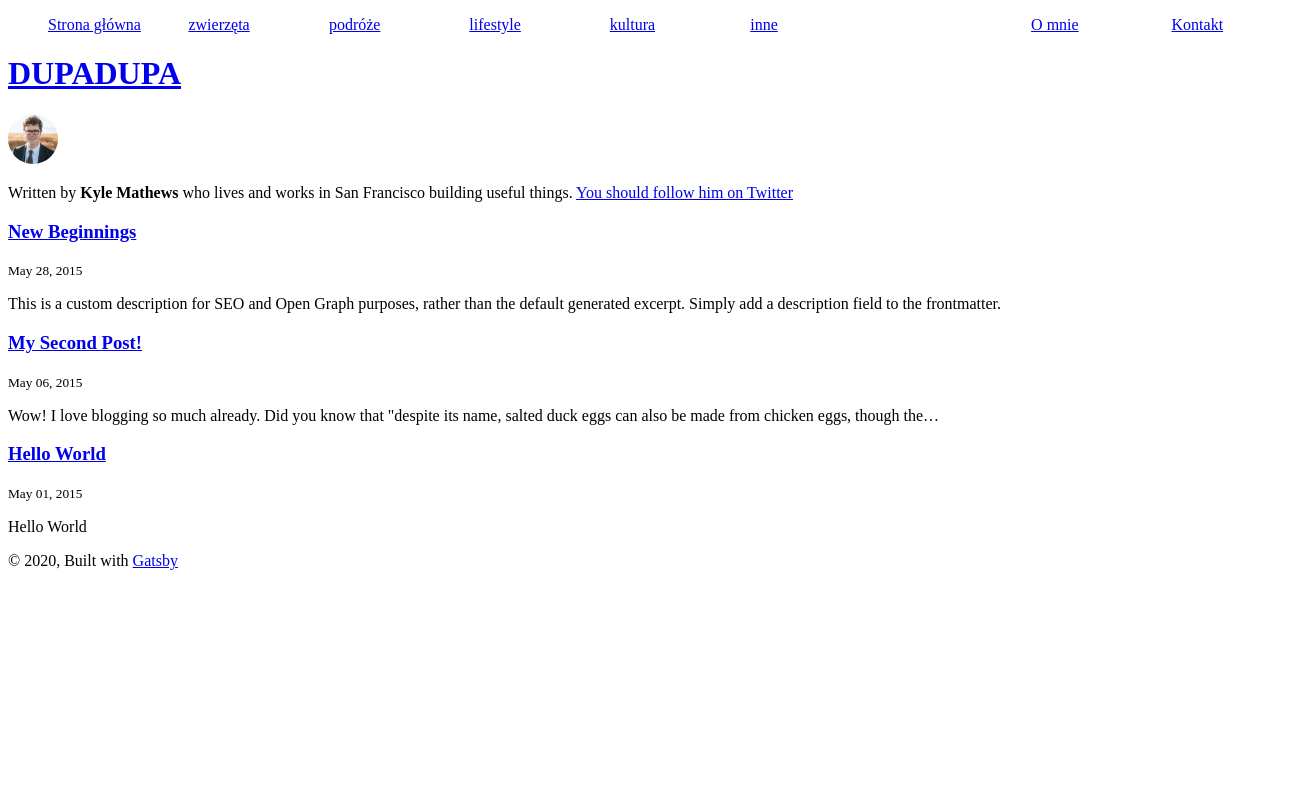
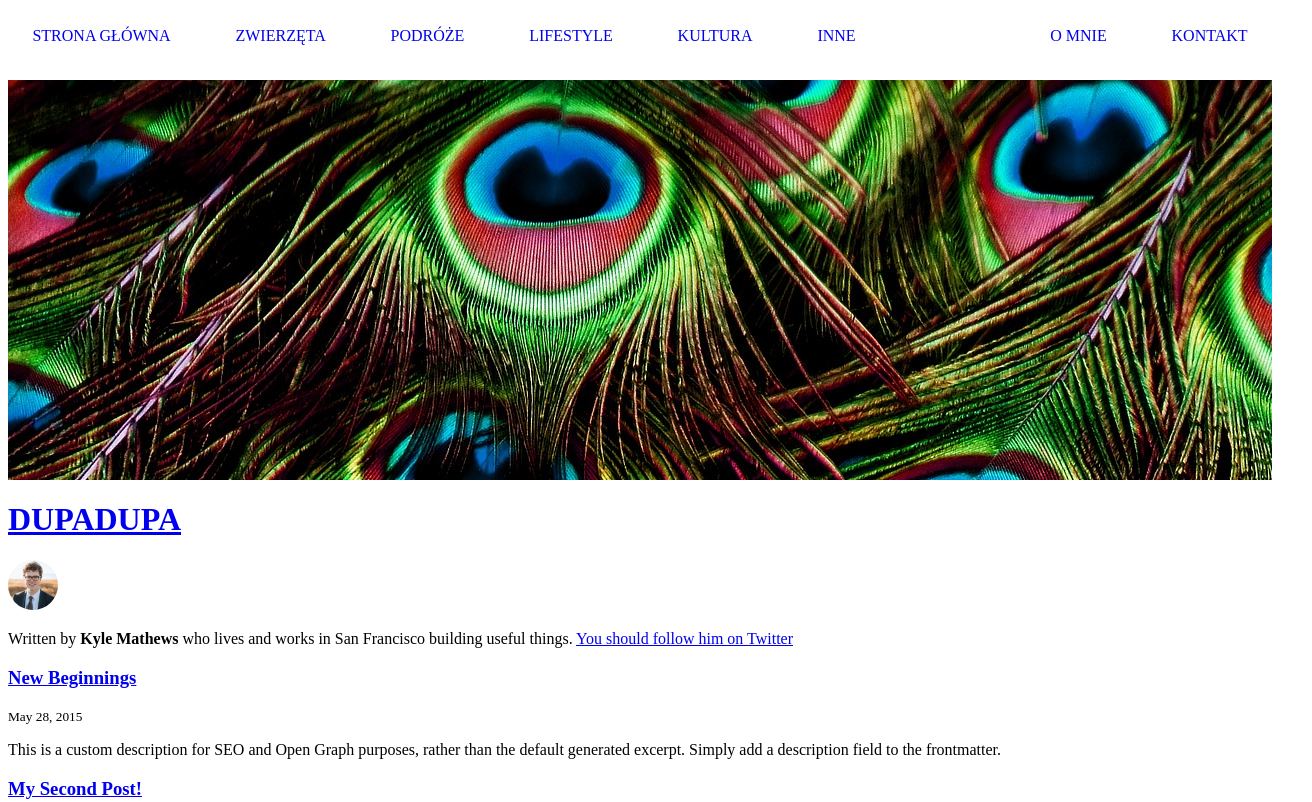
Before and after one commit to DorotaDK/myblog, a Gatsby site: page / in a window 1280 px wide. Shown: the top 802 px of the page, 1312 px wide, since content can reach past the window. Built offline with nearby package versions, Linux system fonts and the light colour scheme; Gatsby itself is replaced by a stand-in of ours.

Commit message:
navigation styling part two

```diff
--- a/src/components/layout.js
+++ b/src/components/layout.js
@@ -1,6 +1,7 @@
 import React from "react"
 import { Link } from "gatsby"
 import Navigation from "../components/navigation"
+import "../style/main.scss"
 
 class Layout extends React.Component {
   state = { filteredPost: "" }
--- a/src/components/navigation.js
+++ b/src/components/navigation.js
@@ -5,6 +5,7 @@ import "../style/navigation.scss"
 
 const Navigation = ({ parentCallback }) => {
   const [text, setText] = useState("")
+  const [page, setPage] = useState("")
   const data = useStaticQuery(graphql`
     query MyQuery {
       allFile(filter: { sourceInstanceName: { eq: "shorts" } }) {
@@ -36,6 +37,7 @@ const Navigation = ({ parentCallback }) => {
   function handleMenuClick(e) {
     const value = e.target.getAttribute("value")
     parentCallback(value)
+    setPage(value)
   }
 
   return (
@@ -72,7 +74,11 @@ const Navigation = ({ parentCallback }) => {
           </li>
         </ul>
       </nav>
-      <section className="header-navigation-image">{text}</section>
+      <section
+        className={`header-navigation-image header-navigation-image--${page}`}
+      >
+        {text}
+      </section>
     </div>
   )
 }
--- /dev/null
+++ b/src/style/main.scss
@@ -0,0 +1,3 @@
+body {
+    margin-top: 10vh;
+}
--- a/src/style/navigation.scss
+++ b/src/style/navigation.scss
@@ -1,10 +1,27 @@
 .header-navigation-menu {
+    position: fixed;
+    top: 0;
+    left: 0;
+    right: 0;
+
     &__ul {
         display: grid;
-        grid-template-columns: repeat(9, 1fr);
-        grid-template-areas: "main-page animals travels lifestyle culture other . about contact";
+        grid-template-columns: repeat(10, auto);
+        grid-template-areas: "main-page animals travels lifestyle culture other . . about contact";
+        padding: 0;
         width: 100%;
+        height: 5vh;
         list-style: none;
+    }
+
+    li {
+        line-height: 5vh;
+        text-align: center;
+    }
+
+    a {
+        text-decoration: none;
+        text-transform: uppercase;
     }
 
     &__main-page {
@@ -39,3 +56,28 @@
         grid-area: contact;
     }
 }
+
+.header-navigation-image {
+    height: 50vh;
+    background-image: url(../../content/img/default.jpg);
+
+    &--zwierzęta {
+        background-image: url(../../content/img/animals.jpg);
+    }
+
+    &--podróże {
+        background-image: url(../../content/img/travels.jpg);
+    }
+
+    &--kultura {
+        background-image: url(../../content/img/culture.jpg);
+    }
+
+    &--inne {
+        background-image: url(../../content/img/other.jpg);
+    }
+
+    &--lifestyle {
+        background-image: url(../../content/img/lifestyle.jpg);
+    }
+}
```
Also changed, not shown: content/img/default.jpg (added), content/img/other.jpg (added), 4 other files.
